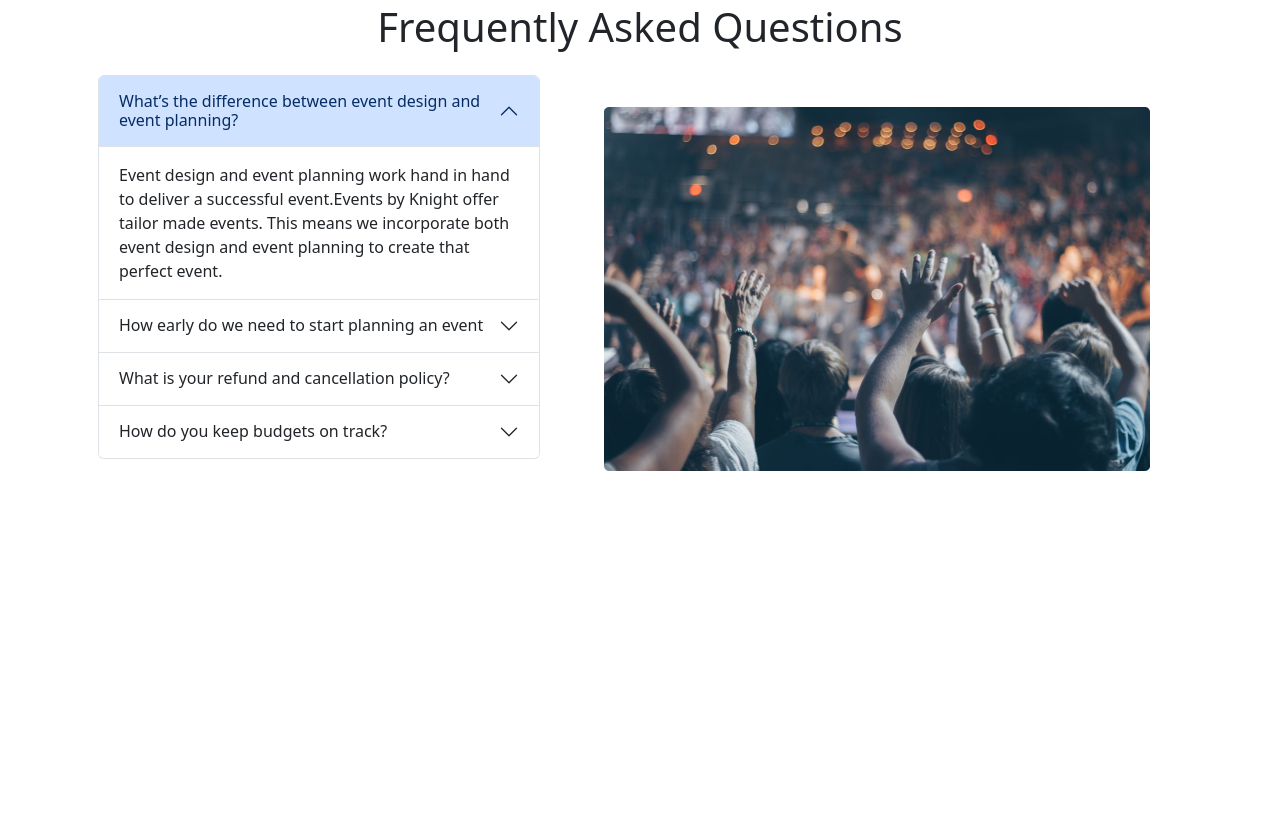
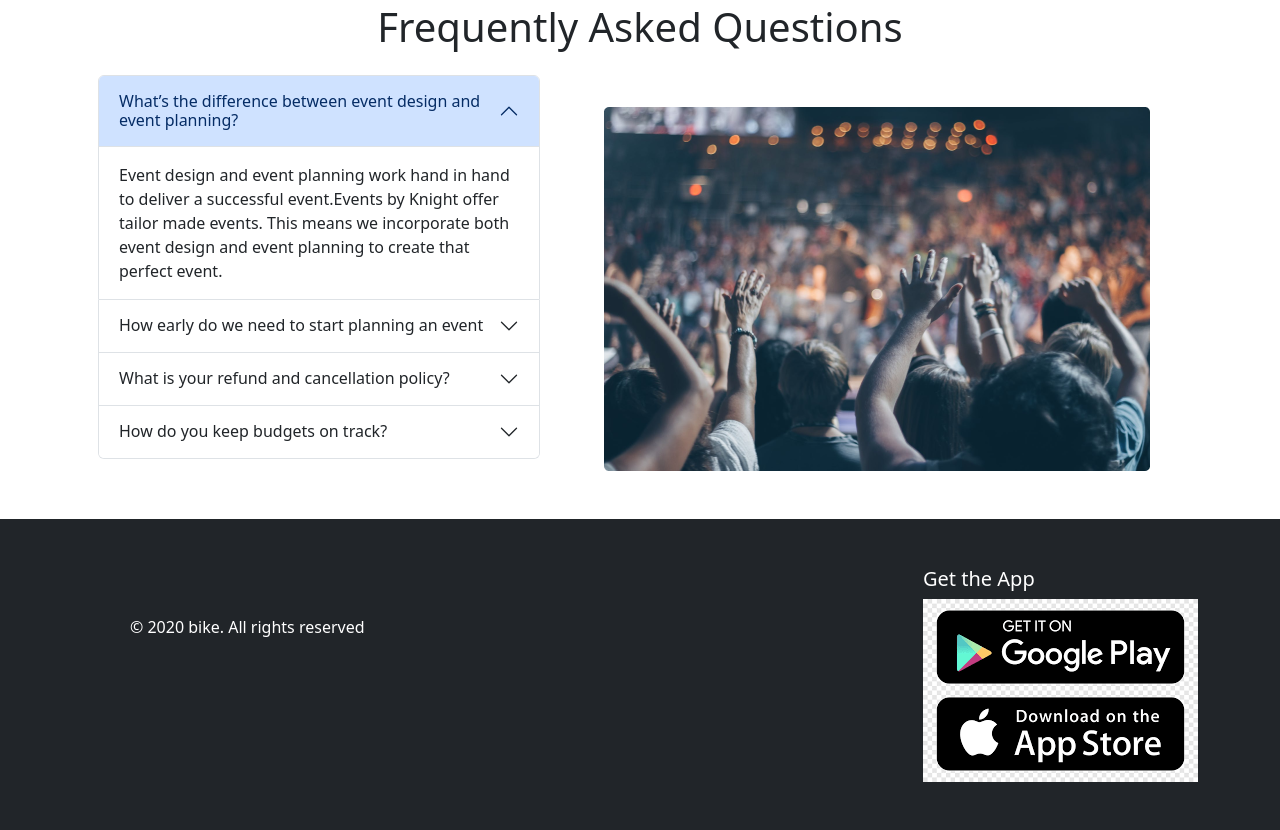
Before and after one commit to shariful0401/Convention-center, a plain HTML site: page index.html in a window 1280 px wide. Shown: the part 2065-2895 px from the top of the page. Before the commit the page ends 2584 px from the top, so only its background shows below. Drawn offline with nearby package versions, Linux system fonts and the light colour scheme.

Commit message:
footer added

```diff
--- a/index.html
+++ b/index.html
@@ -401,6 +401,17 @@
       <!-- question and answer section end -->
       <!-- main section end -->
     </main>
+    <footer class=" bg-dark">
+      <div class="d-flex justify-content-between container py-5">
+        <div class="text-white p-5">
+          <p>© 2020 bike. All rights reserved</p>
+        </div>
+        <div class="text-white">
+          <h5>Get the App</h5>
+          <img src="images/download.png" alt="">
+        </div>
+      </div>
+    </footer>
 
     <!-- Bootstrap js -->
     <script src="https://cdn.jsdelivr.net/npm/bootstrap@5.3.2/dist/js/bootstrap.bundle.min.js"
```
Also changed, not shown: icons/Footer/Mini/Download Badge/App Store Badge.svg (added), images/download.png (added), 1 other file.
